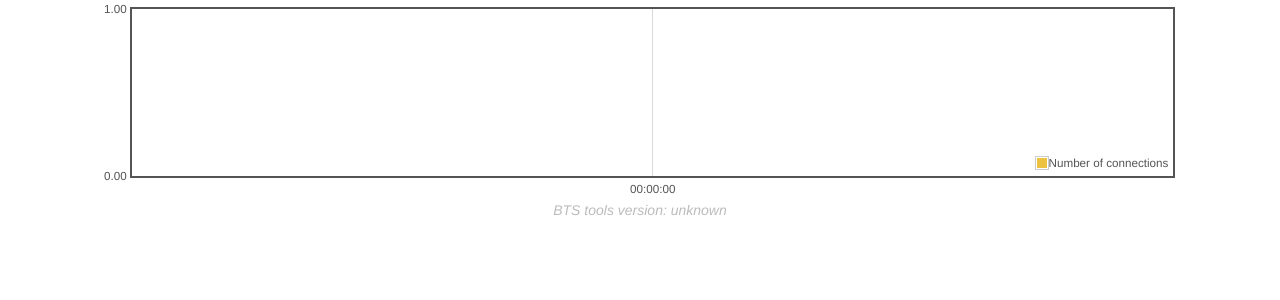
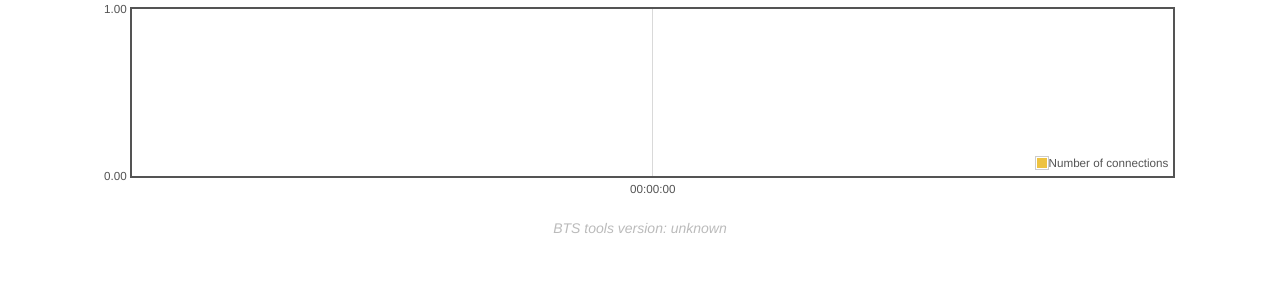
Before and after one commit to wackou/bts_tools, a Flask app: template bts_tools/templates/status.html in a window 1280 px wide. Shown: the part 369-669 px from the top of the page. Run offline with Flask 2, Linux system fonts and the light colour scheme; the template is opened without the code that fills it, so the values that code supplies are empty; some libraries are stand-ins or nearby versions.

Commit message:
Add margin to version number

```diff
--- a/bts_tools/static/css/application.css
+++ b/bts_tools/static/css/application.css
@@ -1,4 +1,5 @@
 .credit {
+    margin-top: 18px;
     text-align: center;
     font-style: italic;
     color: #bbbbbb;
```
